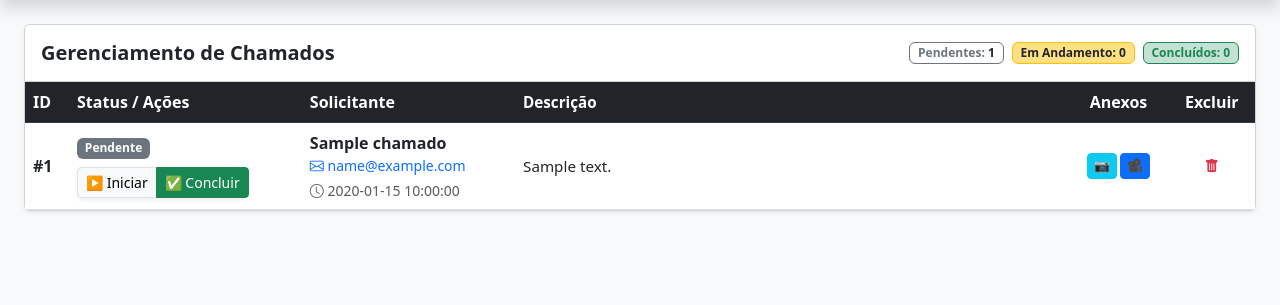
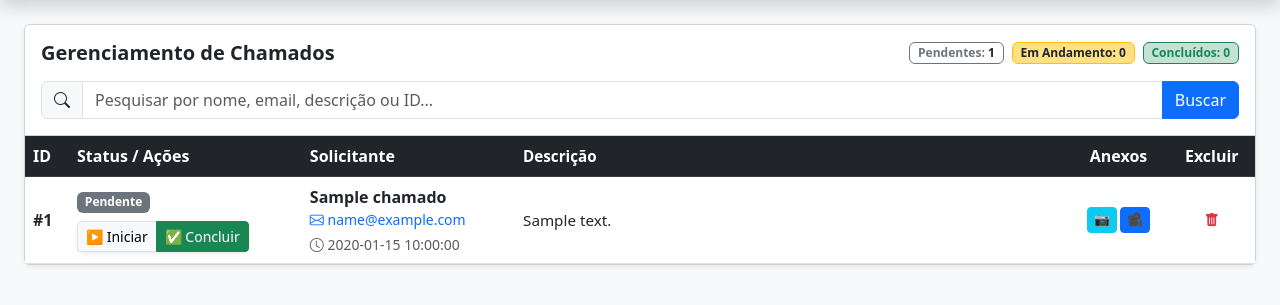
Before and after one commit to llousss/HelpDesk_Dashboard, a Flask app: page /admin in a window 1280 px wide. Shown: the part 56-361 px from the top of the page. Run offline with Flask 3, Linux system fonts and the light colour scheme; the visitor is signed in with stand-in values (Sample User, id 1); tables that the repository leaves empty hold one stand-in row (values such as "Sample post").

Commit message:
Update title and add pagination footer in admin.html

```diff
--- a/templates/admin.html
+++ b/templates/admin.html
@@ -4,7 +4,7 @@
     <meta charset="UTF-8">
     <meta name="viewport" content="width=device-width, initial-scale=1.0">
     <meta http-equiv="refresh" content="120">
-    <title>Painel HelpDesk V3</title>
+    <title>Painel HelpDesk</title>
 
     <link href="https://cdn.jsdelivr.net/npm/bootstrap@5.3.0/dist/css/bootstrap.min.css" rel="stylesheet">
     <link rel="stylesheet" href="https://cdn.jsdelivr.net/npm/bootstrap-icons@1.10.0/font/bootstrap-icons.css">
@@ -25,13 +25,10 @@
             color: #0f5132;
         }
 
-        /* UX da Tabela */
         .table-hover tbody tr:hover > td { filter: brightness(0.95); }
         .col-desc { width: 45%; font-size: 0.95rem; }
         .col-anexo { width: 100px; min-width: 100px; text-align: center; }
         .col-acao { text-align: center; }
-
-        /* Componentes */
         .anexo-container { display: flex; flex-wrap: wrap; gap: 3px; justify-content: center; }
         .btn-anexo { font-size: 0.8rem; padding: 2px 6px; }
     </style>
@@ -49,7 +46,10 @@
 
     <div class="container-fluid px-4 pb-5">
         <div class="card shadow-sm">
-            <div class="card-header bg-white py-3 d-flex justify-content-between align-items-center">
+
+            <div class="card-header bg-white py-3">
+                <!-- Linha Superior: Título e Contadores -->
+                <div class="d-flex justify-content-between align-items-center mb-3">
                     <h5 class="mb-0 fw-bold">Gerenciamento de Chamados</h5>
 
                     <div class="d-flex gap-2">
@@ -63,6 +63,20 @@
                             Concluídos: <b>{{ concluidos }}</b>
                         </span>
                     </div>
+                </div>
+
+                <!-- BARRA DE PESQUISA -->
+                <form action="{{ url_for('admin') }}" method="get">
+                    <div class="input-group">
+                        <span class="input-group-text bg-light"><i class="bi bi-search"></i></span>
+                        <input type="text" name="q" class="form-control" placeholder="Pesquisar por nome, email, descrição ou ID..." value="{{ request.args.get('q', '') }}">
+                        <button class="btn btn-primary" type="submit">Buscar</button>
+
+                        {% if request.args.get('q') %}
+                            <a href="{{ url_for('admin') }}" class="btn btn-outline-secondary" title="Limpar Filtro">Limpar</a>
+                        {% endif %}
+                    </div>
+                </form>
             </div>
 
             <div class="table-responsive">
@@ -103,7 +117,13 @@
                                 <div class="text-muted small mt-1"><i class="bi bi-clock"></i> {{ item['data_hora'] }}</div>
                             </td>
 
-                            <td class="col-desc text-break">{{ item['descricao'] }}</td>
+                            <td class="col-desc text-break">
+                                {% if request.args.get('q') %}
+                                    {{ item['descricao'] | replace(request.args.get('q'), '<mark>' + request.args.get('q') + '</mark>') | safe }}
+                                {% else %}
+                                    {{ item['descricao'] }}
+                                {% endif %}
+                            </td>
 
                             <td class="col-anexo">
                                 <div class="anexo-container">
@@ -131,10 +151,48 @@
                                 </form>
                             </td>
                         </tr>
+                        {% else %}
+                            <tr>
+                                <td colspan="6" class="text-center py-4 text-muted">
+                                    <i class="bi bi-search display-6"></i><br>
+                                    Nenhum chamado encontrado.
+                                </td>
+                            </tr>
                         {% endfor %}
                     </tbody>
                 </table>
             </div>
+
+            <!-- [NOVO] RODAPÉ COM PAGINAÇÃO -->
+            <!-- Só aparece se houver mais de 1 página -->
+            {% if total_pages > 1 %}
+            <div class="card-footer bg-white py-3 border-top">
+                <nav aria-label="Navegação">
+                    <ul class="pagination justify-content-center mb-0">
+
+                        <!-- Botão Anterior: Desativa se estiver na página 1 -->
+                        <li class="page-item {% if page == 1 %}disabled{% endif %}">
+                            <!-- Mantém a busca (&q=...) ao trocar de página -->
+                            <a class="page-link" href="{{ url_for('admin', page=page-1, q=busca) }}" tabindex="-1">Anterior</a>
+                        </li>
+
+                        <!-- Indicador de Página (Ex: Página 1 de 5) -->
+                        <li class="page-item disabled">
+                            <span class="page-link text-muted bg-light border-0">
+                                Página <strong>{{ page }}</strong> de <strong>{{ total_pages }}</strong>
+                            </span>
+                        </li>
+
+                        <!-- Botão Próximo: Desativa se estiver na última página -->
+                        <li class="page-item {% if page == total_pages %}disabled{% endif %}">
+                            <a class="page-link" href="{{ url_for('admin', page=page+1, q=busca) }}">Próximo</a>
+                        </li>
+
+                    </ul>
+                </nav>
+            </div>
+            {% endif %}
+
         </div>
     </div>
 </body>
```
Lines whose indentation alone changed are shown as unchanged.
